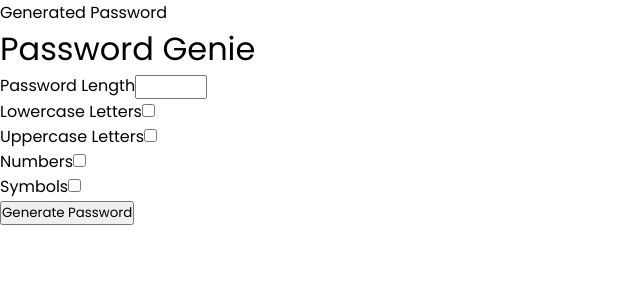
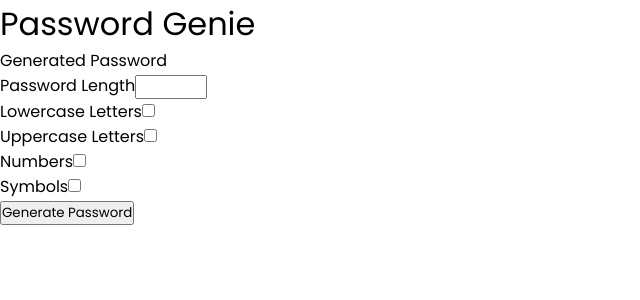
Before and after one commit to Nimira43/Aletheia, a React (Vite) app: page / in a window 1280 px wide. Shown: the top 300 px of the page, without its empty margins (0-640 px from the left). Built offline with nearby package versions, Linux system fonts and the light colour scheme.

Commit message:
Repositioned paragraph

```diff
--- a/src/App.jsx
+++ b/src/App.jsx
@@ -3,9 +3,10 @@ import React from 'react'
 export default function App() {
   return (
     <div className='container'>
-      <p>Generated Password</p>
+
       <h1>Password Genie</h1>
-      <div className="password-generator">
+      <div className='password-generator'>
+        <p className='generated-password'>Generated Password</p>
         <form>
           <article>
             <label htmlFor='password-length'>Password Length</label>
```
